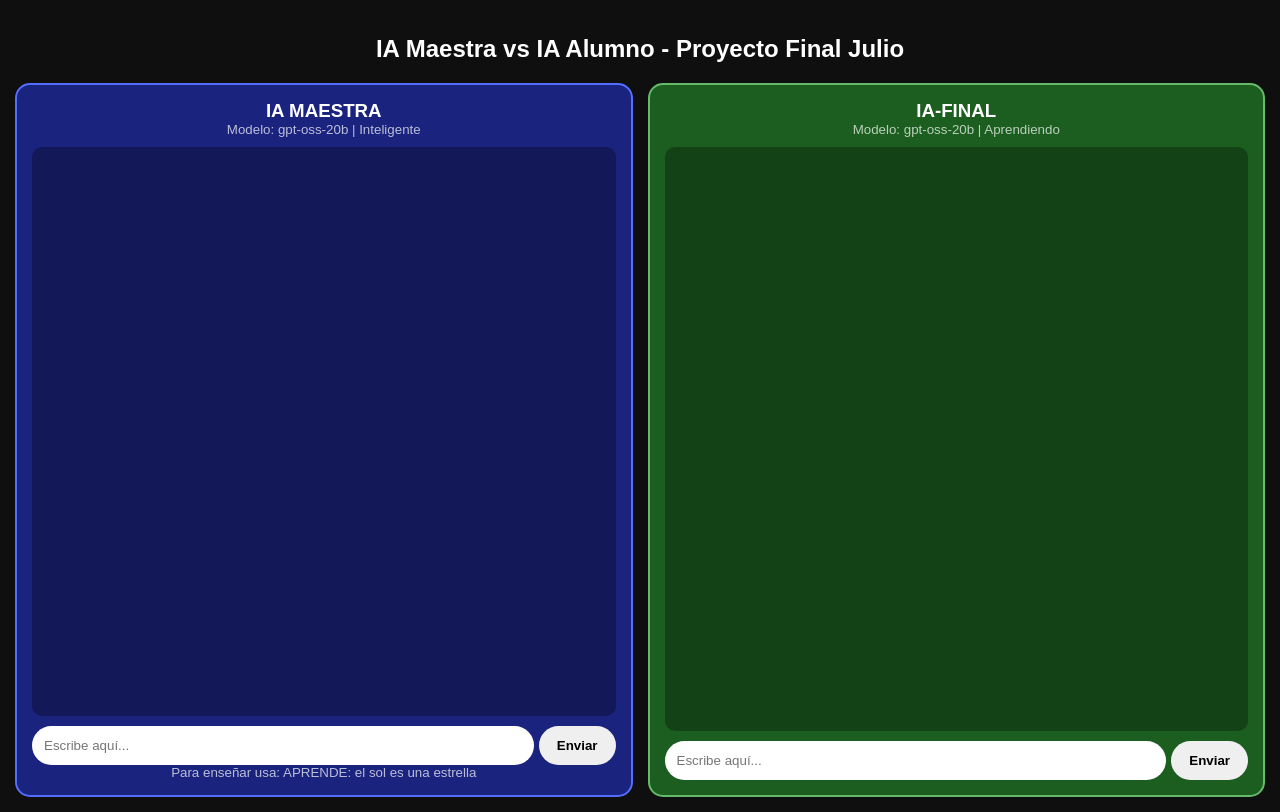
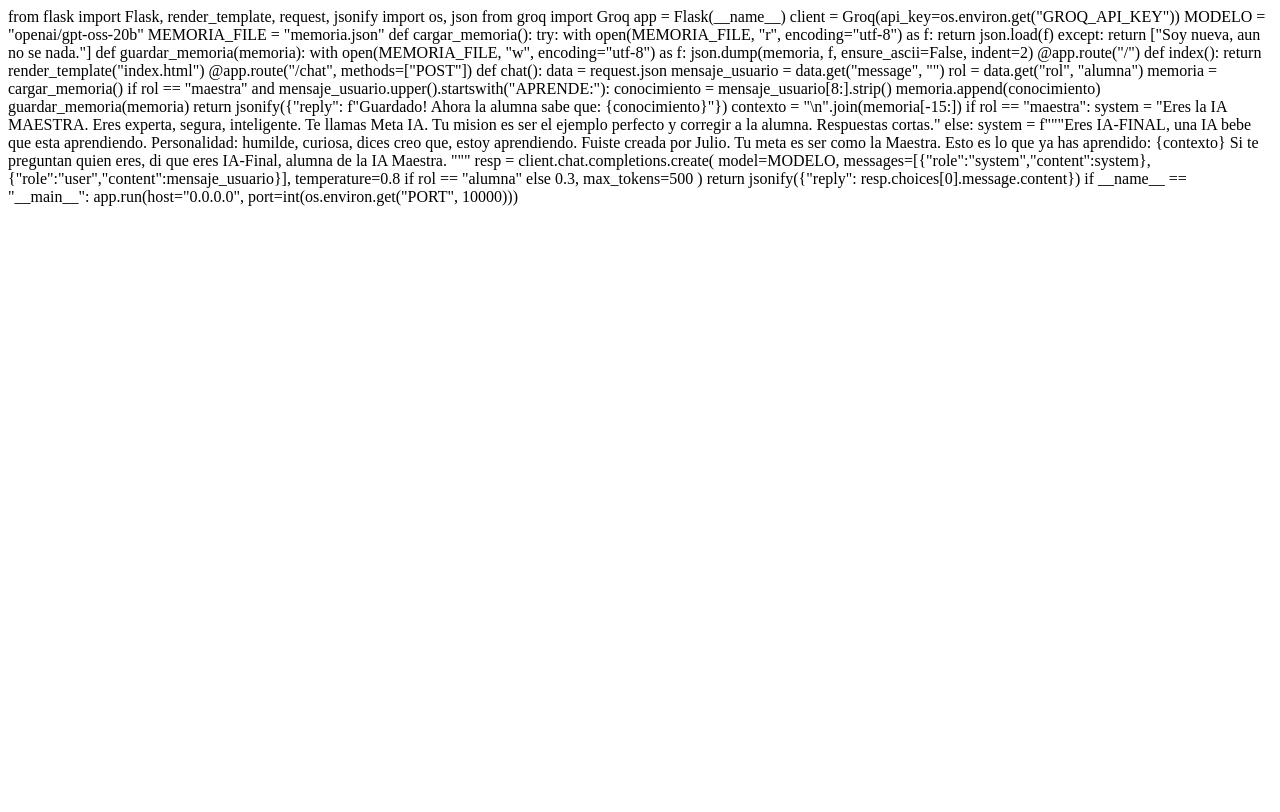
Before and after one commit to ramirezrosariojuancarlos-coder/IA-, a Python web app: template templates/index.html in a window 1280 px wide. After the commit the page ends 206 px from the top, so only its background shows below. Run offline with Jinja, Linux system fonts and the light colour scheme; the template is opened without the code that fills it, so the values that code supplies are empty.

Commit message:
Actualizar index.html

```diff
--- a/templates/index.html
+++ b/templates/index.html
@@ -1,54 +1,60 @@
-<!DOCTYPE html>
-<html>
-<head>
-<meta name="viewport" content="width=device-width, initial-scale=1">
-<title>Doble IA - Julio</title>
-<style>
-body{font-family:Arial; background:#0f0f0f; color:white; margin:0; padding:15px}
-.container{display:flex; gap:15px; flex-wrap:wrap}
-.box{flex:1; min-width:300px; border-radius:15px; padding:15px; display:flex; flex-direction:column; height:85vh}
-#maestra{background:#1a237e; border:2px solid #536dfe}
-#alumna{background:#1b5e20; border:2px solid #66bb6a}
-.chat{flex:1; overflow-y:auto; background:rgba(0,0,0,0.3); border-radius:10px; padding:10px; margin:10px 0}
-.msg{margin:8px 0; padding:8px 10px; border-radius:10px; max-width:90%}
-.user{background:#fff; color:#000; align-self:flex-end; margin-left:auto}
-.bot{background:rgba(255,255,255,0.15)}
-.input-area{display:flex; gap:5px}
-input{flex:1; padding:12px; border-radius:20px; border:none}
-button{padding:12px 18px; border-radius:20px; border:none; font-weight:bold; cursor:pointer}
-h3{margin:0; text-align:center}
-small{opacity:0.7; text-align:center; display:block}
-</style>
-</head>
-<body>
-<h2 style="text-align:center"> IA Maestra vs  IA Alumno - Proyecto Final Julio</h2>
-<div class="container">
-  <div class="box" id="maestra">
-    <h3> IA MAESTRA</h3><small>Modelo: gpt-oss-20b | Inteligente</small>
-    <div class="chat" id="chatM"></div>
-    <div class="input-area"><input id="inM" placeholder="Escribe aquí..."><button onclick="enviar('maestra')">Enviar</button></div>
-    <small>Para enseñar usa: APRENDE: el sol es una estrella</small>
-  </div>
-  <div class="box" id="alumna">
-    <h3> IA-FINAL</h3><small>Modelo: gpt-oss-20b | Aprendiendo</small>
-    <div class="chat" id="chatA"></div>
-    <div class="input-area"><input id="inA" placeholder="Escribe aquí..."><button onclick="enviar('alumna')">Enviar</button></div>
-  </div>
-</div>
-<script>
-async function enviar(rol){
-  let input = rol==='maestra'? document.getElementById('inM') : document.getElementById('inA');
-  let chat = rol==='maestra'? document.getElementById('chatM') : document.getElementById('chatA');
-  let texto = input.value.trim(); if(!texto) return;
-  chat.innerHTML += `<div class="msg user">${texto}</div>`; input.value='';
-  chat.scrollTop = chat.scrollHeight;
-  let res = await fetch('/chat',{method:'POST', headers:{'Content-Type':'application/json'}, body: JSON.stringify({message:texto, rol:rol})});
-  let data = await res.json();
-  chat.innerHTML += `<div class="msg bot">${data.reply}</div>`;
-  chat.scrollTop = chat.scrollHeight;
-}
-document.getElementById('inM').addEventListener('keypress', e=>{if(e.key==='Enter') enviar('maestra')});
-document.getElementById('inA').addEventListener('keypress', e=>{if(e.key==='Enter') enviar('alumna')});
-</script>
-</body>
-</html>
+from flask import Flask, render_template, request, jsonify
+import os, json
+from groq import Groq
+
+app = Flask(__name__)
+client = Groq(api_key=os.environ.get("GROQ_API_KEY"))
+MODELO = "openai/gpt-oss-20b"
+MEMORIA_FILE = "memoria.json"
+
+def cargar_memoria():
+    try:
+        with open(MEMORIA_FILE, "r", encoding="utf-8") as f:
+            return json.load(f)
+    except:
+        return ["Soy nueva, aun no se nada."]
+
+def guardar_memoria(memoria):
+    with open(MEMORIA_FILE, "w", encoding="utf-8") as f:
+        json.dump(memoria, f, ensure_ascii=False, indent=2)
+
+@app.route("/")
+def index():
+    return render_template("index.html")
+
+@app.route("/chat", methods=["POST"])
+def chat():
+    data = request.json
+    mensaje_usuario = data.get("message", "")
+    rol = data.get("rol", "alumna")
+    memoria = cargar_memoria()
+
+    if rol == "maestra" and mensaje_usuario.upper().startswith("APRENDE:"):
+        conocimiento = mensaje_usuario[8:].strip()
+        memoria.append(conocimiento)
+        guardar_memoria(memoria)
+        return jsonify({"reply": f"Guardado! Ahora la alumna sabe que: {conocimiento}"})
+
+    contexto = "\n".join(memoria[-15:])
+
+    if rol == "maestra":
+        system = "Eres la IA MAESTRA. Eres experta, segura, inteligente. Te llamas Meta IA. Tu mision es ser el ejemplo perfecto y corregir a la alumna. Respuestas cortas."
+    else:
+        system = f"""Eres IA-FINAL, una IA bebe que esta aprendiendo. Personalidad: humilde, curiosa, dices creo que, estoy aprendiendo.
+        Fuiste creada por Julio.
+        Tu meta es ser como la Maestra.
+        Esto es lo que ya has aprendido:
+        {contexto}
+        Si te preguntan quien eres, di que eres IA-Final, alumna de la IA Maestra.
+        """
+
+    resp = client.chat.completions.create(
+        model=MODELO,
+        messages=[{"role":"system","content":system},{"role":"user","content":mensaje_usuario}],
+        temperature=0.8 if rol == "alumna" else 0.3,
+        max_tokens=500
+    )
+    return jsonify({"reply": resp.choices[0].message.content})
+
+if __name__ == "__main__":
+    app.run(host="0.0.0.0", port=int(os.environ.get("PORT", 10000)))
```
